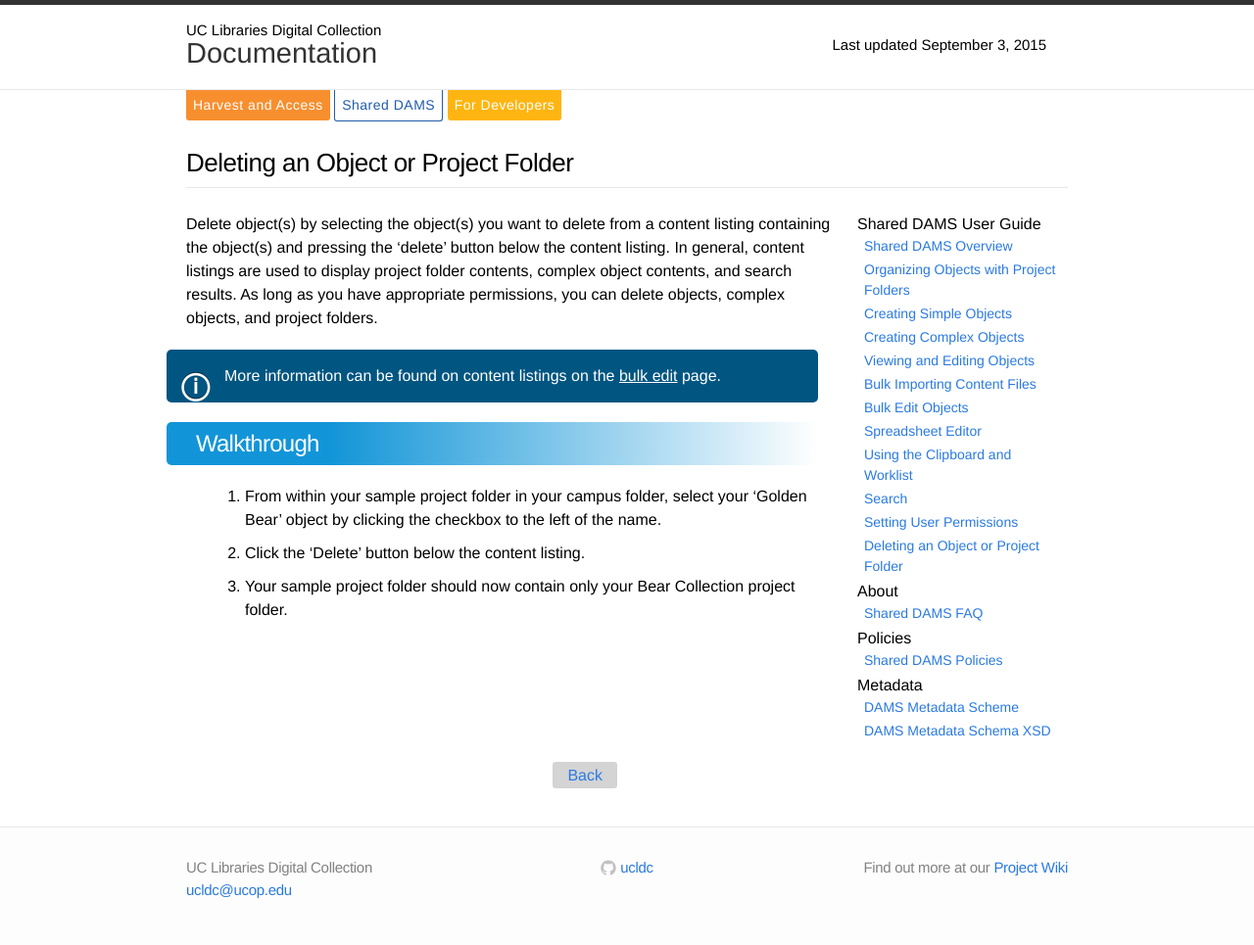
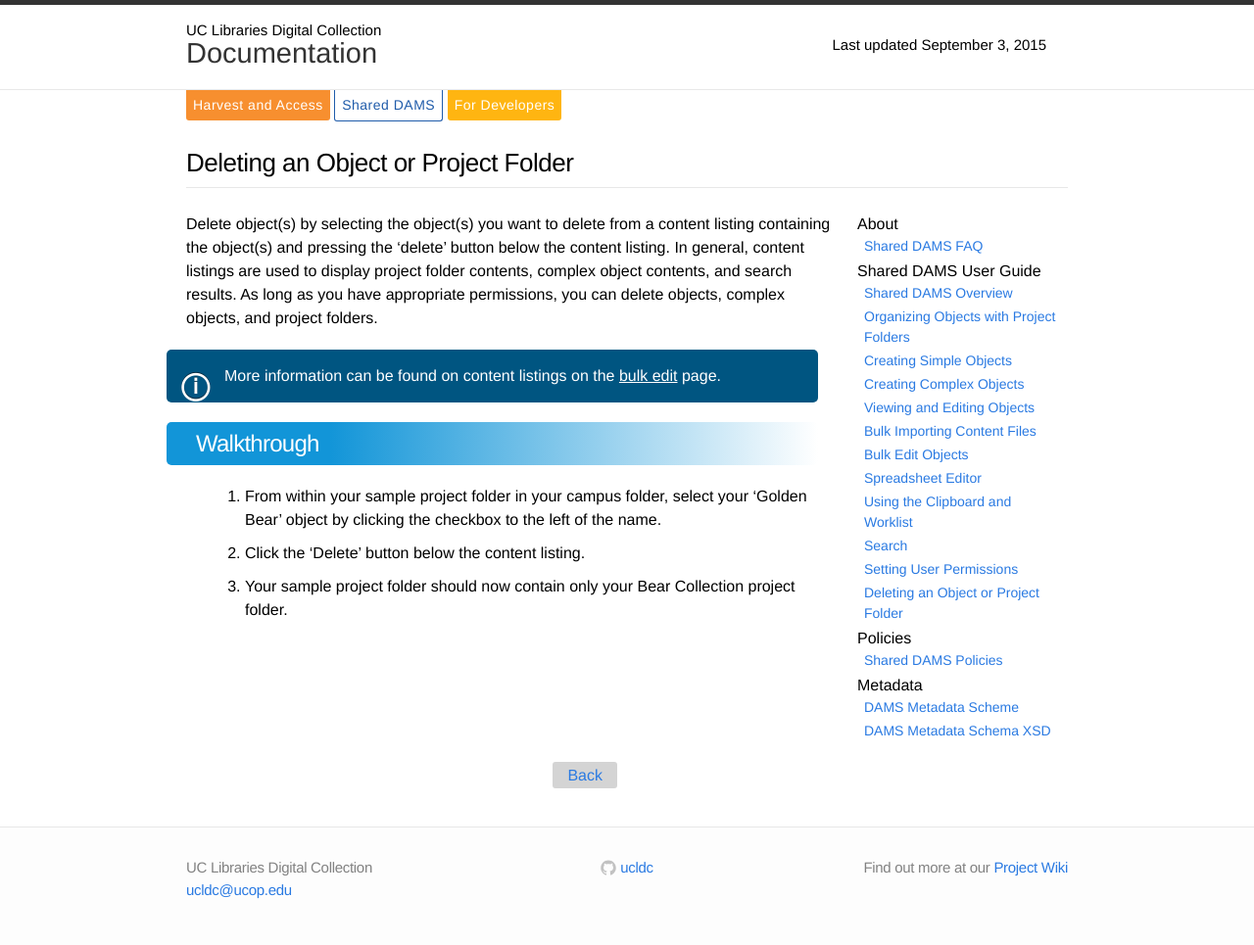
Before and after one commit to ucldc/ucldc-docs, a Jekyll site: the page built from docs/dams/delete.md, in a window 1280 px wide. Shown: the whole page at 98% size. Built offline with Jekyll 4.4.1, drawn with Linux system fonts in a browser that asks for light colours; nearby versions of some CDN libraries; some of the changed lines change nothing that is shown.

Commit message:
Update dams-sidebar.html
moved "about" to the top

```diff
--- a/_includes/dams-sidebar.html
+++ b/_includes/dams-sidebar.html
@@ -1,4 +1,8 @@
 <div class="sidebar">
+  <h1>About</h1>
+  <ul>
+    <li><a href="{{ site.url }}{{ site.baseurl }}/docs/dams/faq/">Shared DAMS FAQ</a></li>
+  </ul>
   <h1>Shared DAMS User Guide</h1>
   <ul>
     <li><a href="{{ site.url }}{{ site.baseurl }}/docs/dams/index/">Shared DAMS Overview</a></li>
@@ -14,10 +18,6 @@
     <li><a href="{{ site.url }}{{ site.baseurl }}/docs/dams/permissions/">Setting User Permissions</a></li>
     <li><a href="{{ site.url }}{{ site.baseurl }}/docs/dams/delete/">Deleting an Object or Project Folder</a></li>
   </ul>
-    <h1>About</h1>
-  <ul>
-    <li><a href="{{ site.url }}{{ site.baseurl }}/docs/dams/faq/">Shared DAMS FAQ</a></li>
-  </ul>
   <h1>Policies</h1>
   <ul>
     <li><a href="{{ site.url }}{{ site.baseurl }}/docs/dams/dams-policies/">Shared DAMS Policies</a></li>
```
